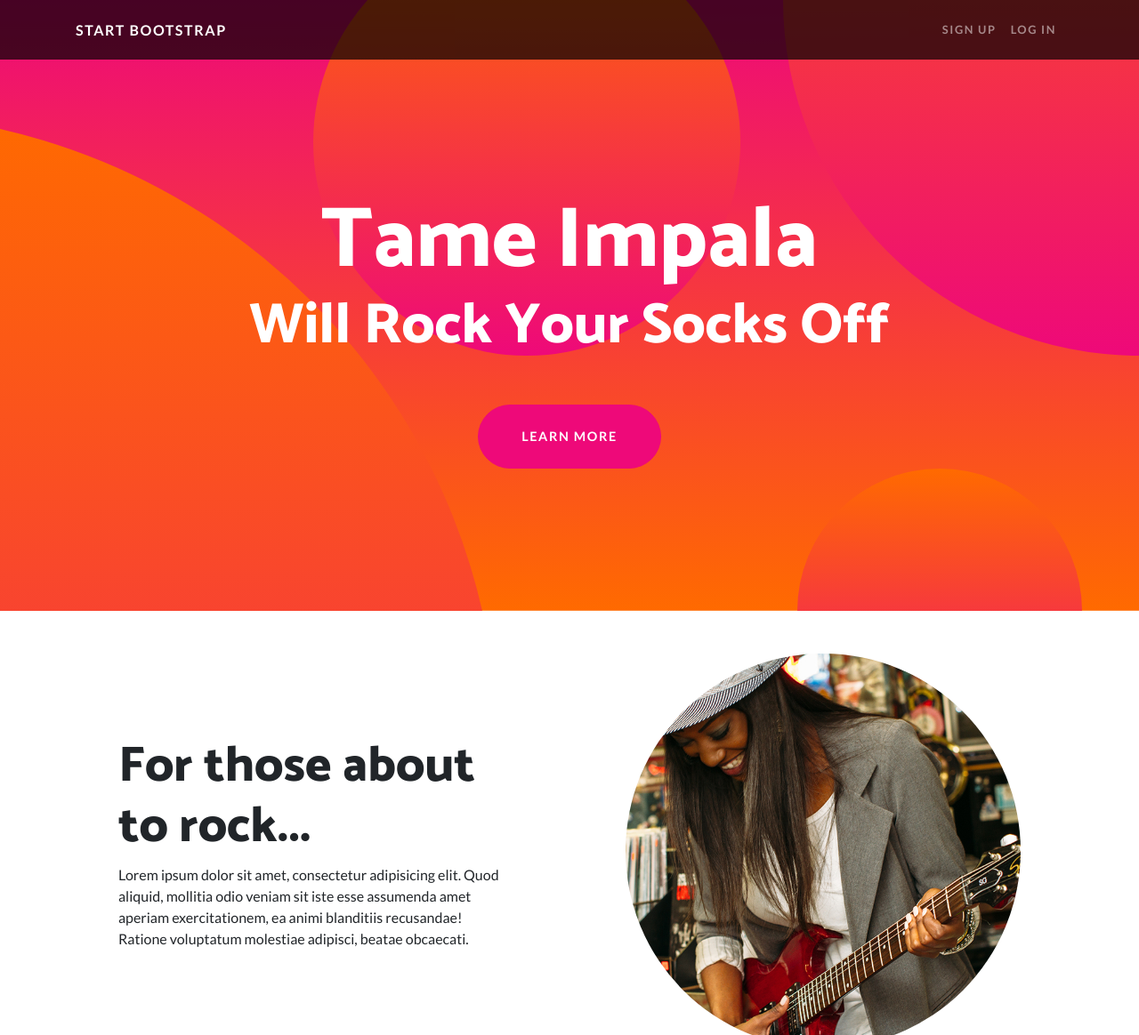
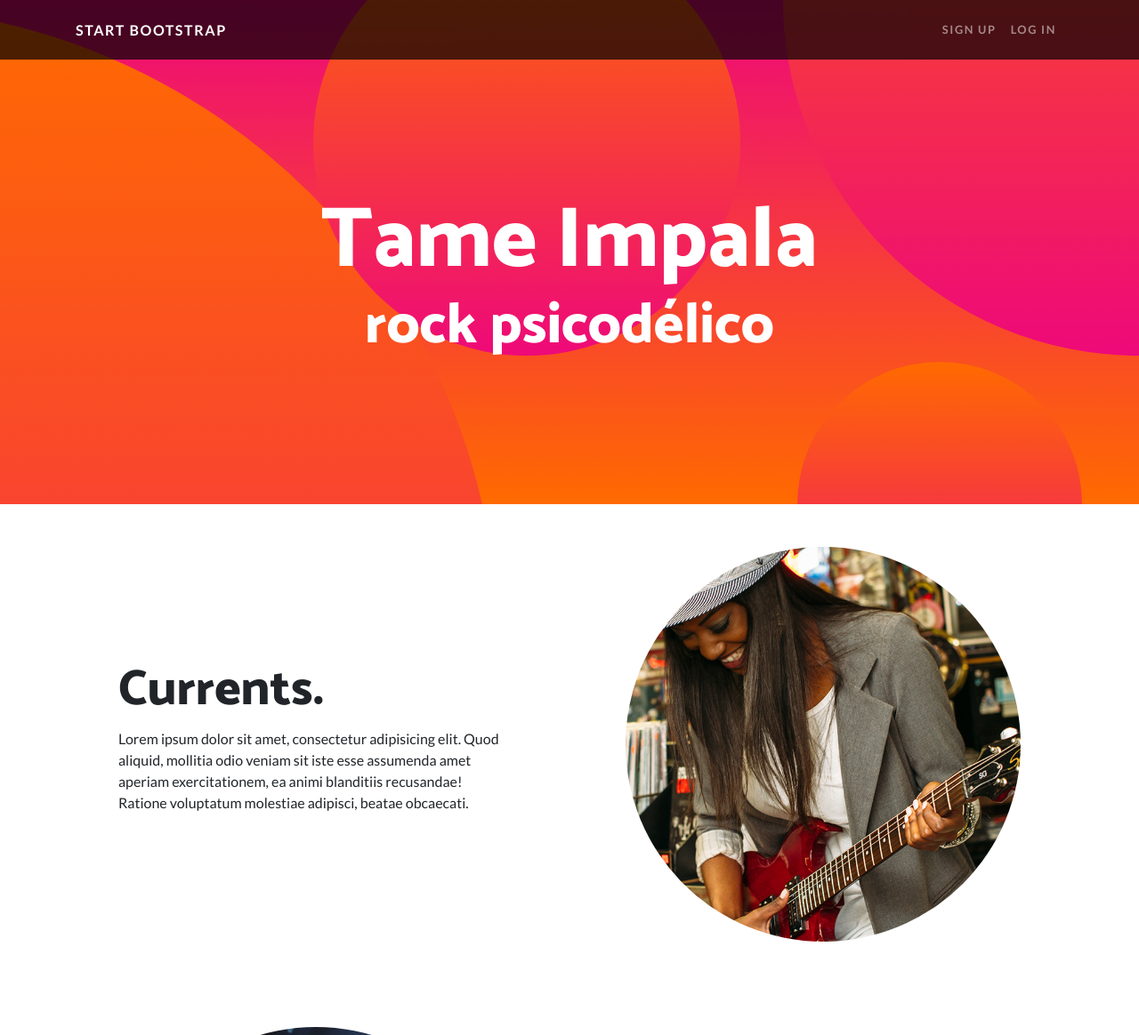
Before and after one commit to sinterklaus/tame-impala, a plain HTML site: page index.html in a window 1280 px wide. Shown: the top 1164 px of the page at 89% size. Drawn offline with Linux system fonts and the light colour scheme.

Commit message:
Update index.html

```diff
--- a/index.html
+++ b/index.html
@@ -48,9 +48,8 @@
       <div class="masthead-content">
         <div class="container">
           <h1 class="masthead-heading mb-0">Tame Impala</h1>
-          <h2 class="masthead-subheading mb-0">Will Rock Your Socks Off</h2>
-          <a href="#" class="btn btn-primary btn-xl rounded-pill mt-5">Learn More</a>
-        </div>
+          <h2 class="masthead-subheading mb-0">rock psicodélico</h2>
+         </div>
       </div>
       <div class="bg-circle-1 bg-circle"></div>
       <div class="bg-circle-2 bg-circle"></div>
@@ -68,7 +67,7 @@
           </div>
           <div class="col-lg-6 order-lg-1">
             <div class="p-5">
-              <h2 class="display-4">For those about to rock...</h2>
+              <h2 class="display-4">Currents.</h2>
               <p>Lorem ipsum dolor sit amet, consectetur adipisicing elit. Quod aliquid, mollitia odio veniam sit iste esse assumenda amet aperiam exercitationem, ea animi blanditiis recusandae! Ratione voluptatum molestiae adipisci, beatae obcaecati.</p>
             </div>
           </div>
```
